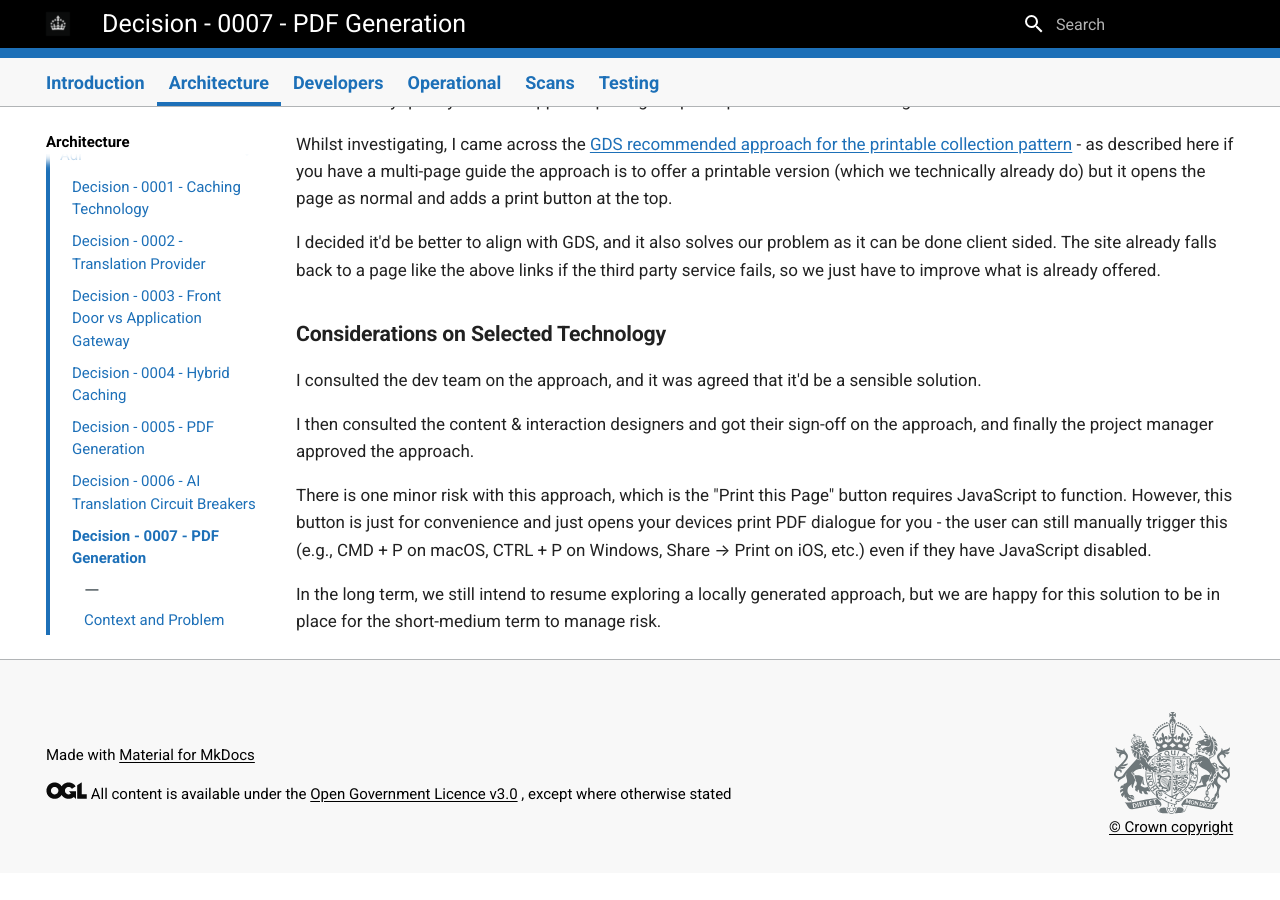
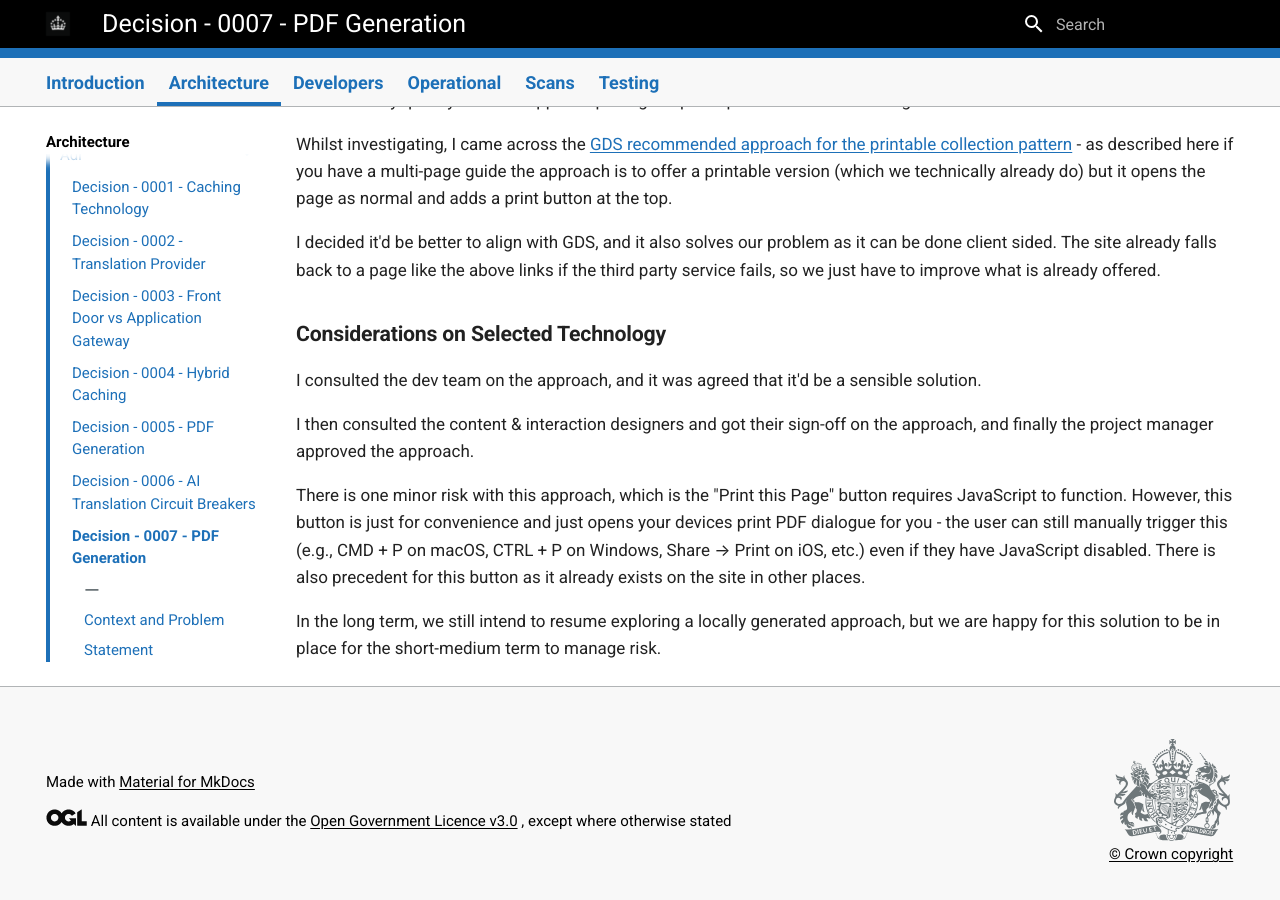
Before and after one commit to DFE-Digital/care-leavers, an MkDocs documentation site: the page built from docs/architecture/adr/007-pdf-generation.md, in a window 1280 px wide and 900 px high, scrolled down 781 px. Built offline with MkDocs 1.6.1 and Material for MkDocs 9.7.7, drawn with Linux system fonts in a browser that asks for light colours; before the commit the page ends 1654 px from its top, so only the background shows below that.

Commit message:
docs: create adr for pdf generation post-metabot

```diff
--- a/docs/architecture/adr/007-pdf-generation.md
+++ b/docs/architecture/adr/007-pdf-generation.md
@@ -31,6 +31,6 @@ I consulted the dev team on the approach, and it was agreed that it'd be a sensi
 
 I then consulted the content & interaction designers and got their sign-off on the approach, and finally the project manager approved the approach.
 
-There is one minor risk with this approach, which is the "Print this Page" button requires JavaScript to function. However, this button is just for convenience and just opens your devices print PDF dialogue for you - the user can still manually trigger this (e.g., CMD + P on macOS, CTRL + P on Windows, Share → Print on iOS, etc.) even if they have JavaScript disabled.
+There is one minor risk with this approach, which is the "Print this Page" button requires JavaScript to function. However, this button is just for convenience and just opens your devices print PDF dialogue for you - the user can still manually trigger this (e.g., CMD + P on macOS, CTRL + P on Windows, Share → Print on iOS, etc.) even if they have JavaScript disabled. There is also precedent for this button as it already exists on the site in other places.
 
 In the long term, we still intend to resume exploring a locally generated approach, but we are happy for this solution to be in place for the short-medium term to manage risk.
```
